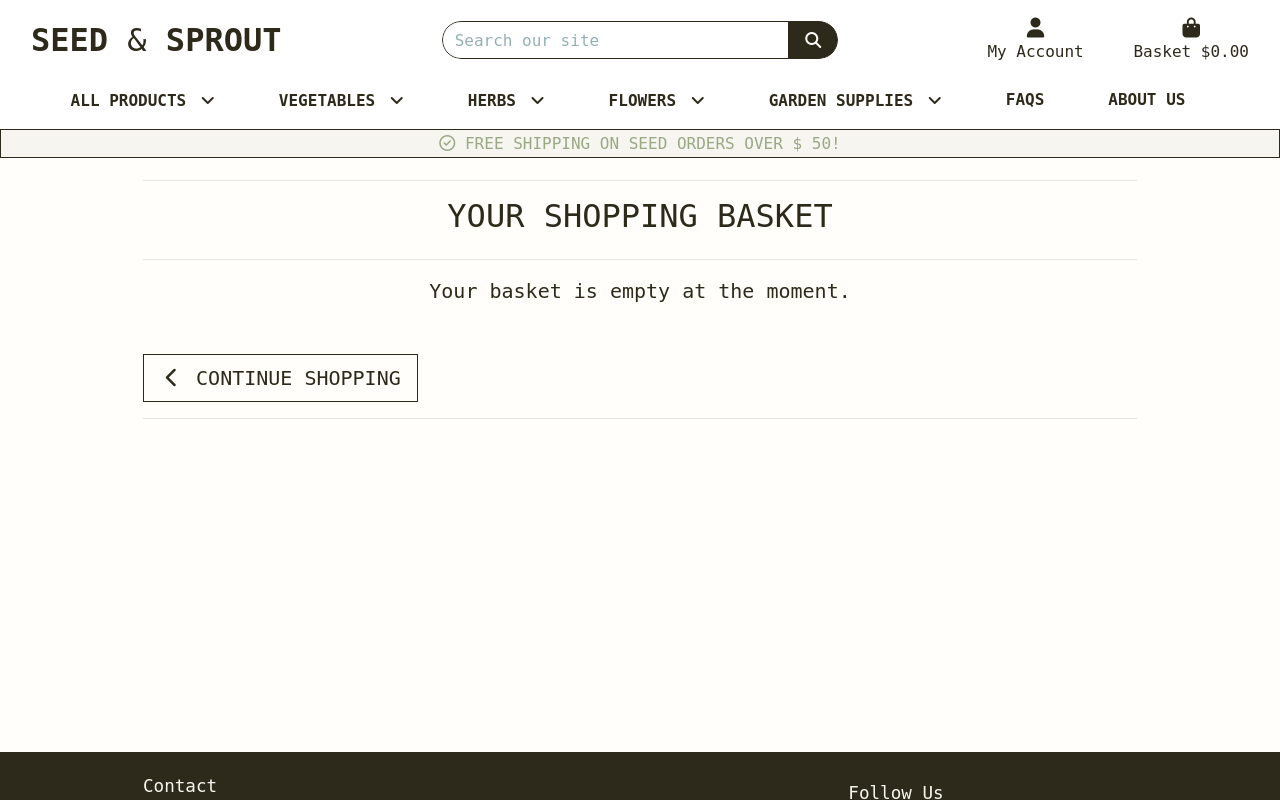
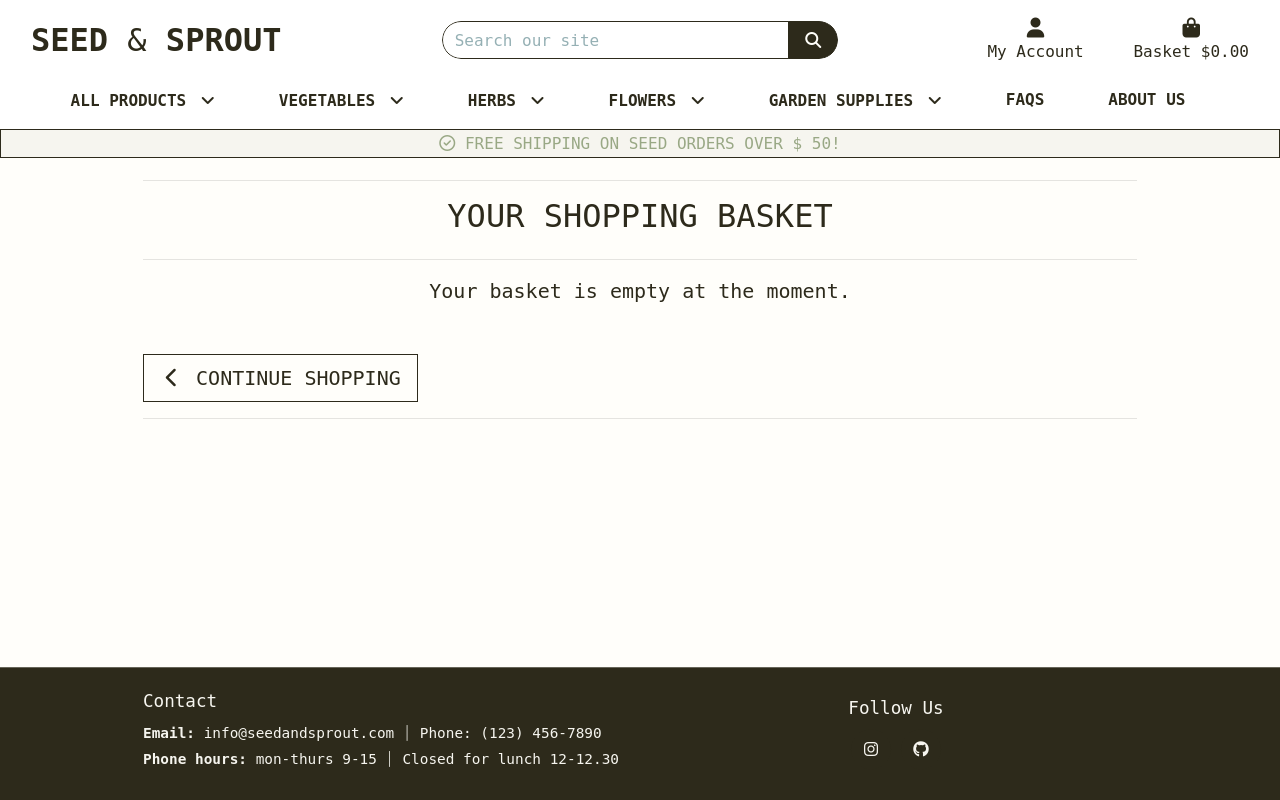
Before and after one commit to KikiBerg/pp5-ecommerce, a Django app: page /bag/ in a window 1280 px wide. Run offline with Django 4.2, Linux system fonts and the light colour scheme; parts of the project's set-up code (start-up, migrations or seed data) failed here and were passed over; some libraries are stand-ins or nearby versions; some web fonts are replaced.

Commit message:
Attempting to fix the footer pt5

```diff
--- a/static/css/base.css
+++ b/static/css/base.css
@@ -31,8 +31,8 @@ html, body {
 body {
     background: url('/media/pexels-tatianasyrikova-3934019.jpg') no-repeat center center fixed;
     background-size: cover;
-    height: calc(100vh - 164px);
-    min-height: 100%;
+    /*height: calc(100vh - 164px);
+    min-height: 100%;*/
     color: var(--color-white);
     font-family: "Reddit Mono", monospace;
 }
@@ -235,8 +235,8 @@ body > footer {
     padding: 10px 0;
     bottom: 0;
     width: 100%;
-    flex-shrink: 0;
-    position: fixed;
+    /*flex-shrink: 0;
+    position: fixed;*/
 }
 
 .footer h5 {
```
